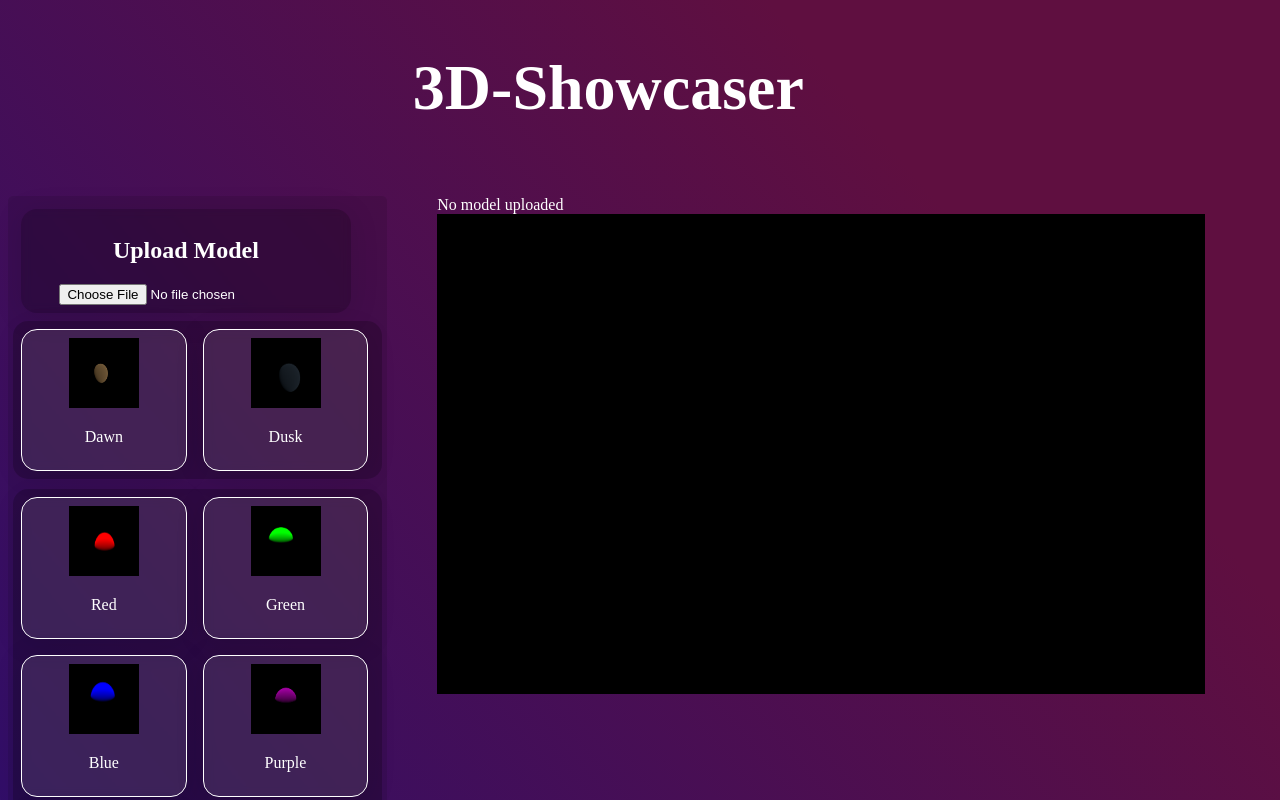
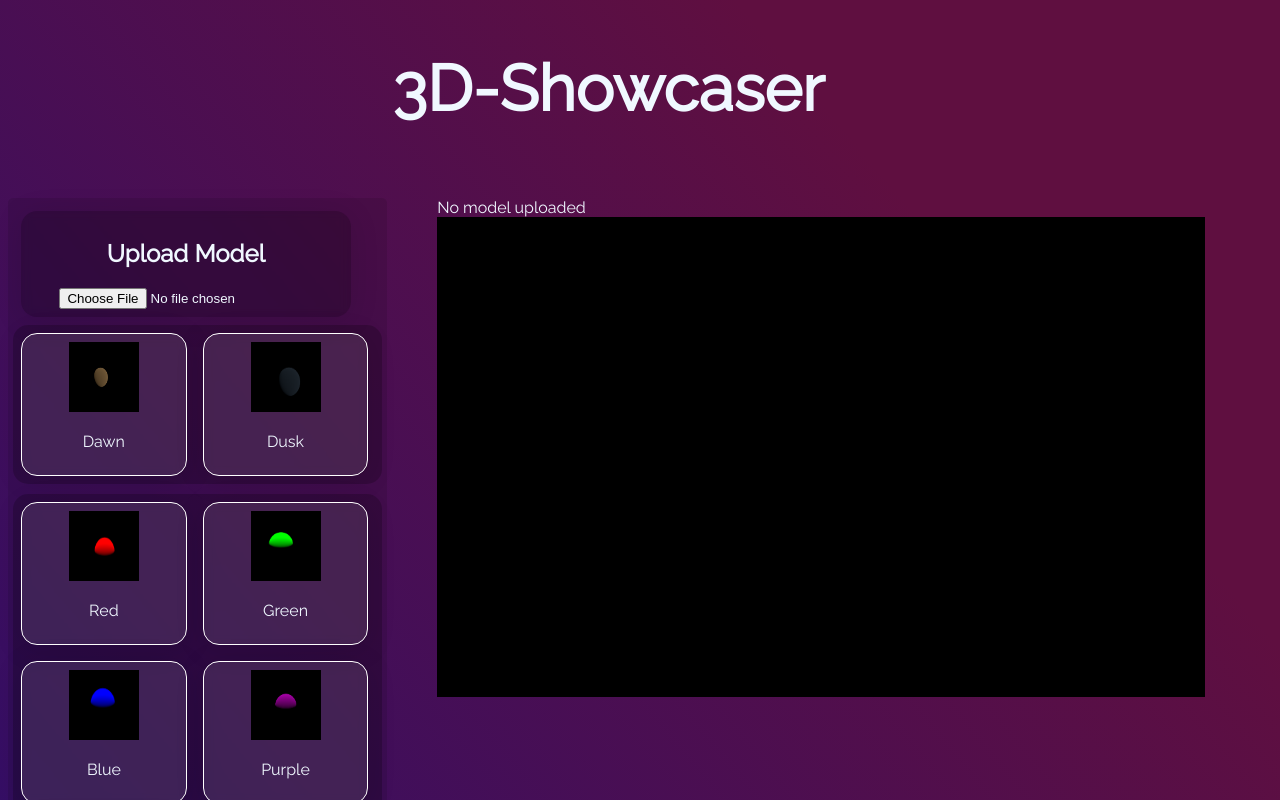
Before and after one commit to Singh-Ishu/RaceIt, a React (Vite) app: page / in a window 1280 px wide. Shown: the top 800 px of the page. Built offline with nearby package versions, Linux system fonts and the light colour scheme.

Commit message:
Cosmetic changes

```diff
--- a/index.html
+++ b/index.html
@@ -3,6 +3,10 @@
   <head>
     <meta charset="UTF-8" />
     <meta name="viewport" content="width=device-width, initial-scale=1.0" />
+    <link
+      href="https://fonts.googleapis.com/css?family=Raleway"
+      rel="stylesheet"
+    />
     <title>3D-showcase</title>
   </head>
   <body>
--- a/src/App.css
+++ b/src/App.css
@@ -1,8 +1,14 @@
+html {
+  height: auto;
+  background-image: linear-gradient(50deg, #310e68 0%, #5f0f40 74%);
+  background-color: #310e68;
+}
 body {
-  background-color: #310e68;
-  background-image: linear-gradient(50deg, #310e68 0%, #5f0f40 74%);
-  height: 100vh;
-  color: white;
+  height: auto;
+  background-attachment: fixed;
+  background-size: fixed;
+  color: aliceblue;
+  font-family: "Raleway";
 }
 
 #main-container {
@@ -53,7 +59,7 @@ body {
   border: 1px solid rgba(255, 255, 255, 1);
   background-color: rgba(255, 255, 255, 0.1);
 }
-#card-div:hover {
+#card-div :hover {
   background-color: rgba(0, 0, 0, 0.5);
 }
 #model-uploader {
```
